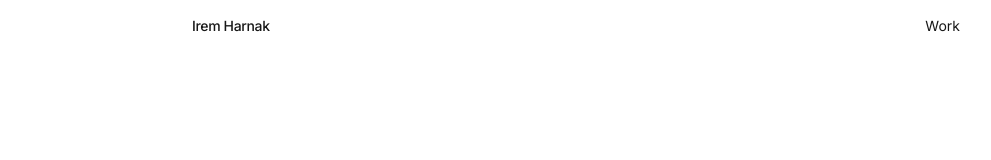
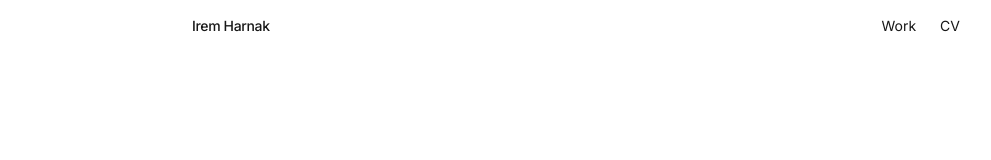
Before and after one commit to iremharnak/portfolio-2026, a Next.js app: page / in a window 1280 px wide. Shown: the top 160 px of the page, without its empty margins (64-1055 px from the left). Built offline with nearby package versions, Linux system fonts and the light colour scheme; a web font is replaced by a local one.

Commit message:
added CV link to the nav

```diff
--- a/src/components/Nav.tsx
+++ b/src/components/Nav.tsx
@@ -13,12 +13,22 @@
         >
           Irem Harnak
         </Link>
+        <div className="flex items-center gap-6">
           <Link
             href="/#work"
             className="text-sm text-neutral-500 hover:text-neutral-900 transition-colors duration-200"
           >
             Work
           </Link>
+          <a
+            href="https://docs.google.com/document/d/14NH6yV_4lWmrw7l8mhn485-60t6eUiA9BkNHR-vdAk0/edit?usp=sharing"
+            target="_blank"
+            rel="noopener noreferrer"
+            className="text-sm text-neutral-500 hover:text-neutral-900 transition-colors duration-200"
+          >
+            CV
+          </a>
+        </div>
       </div>
     </nav>
   );
```
Lines whose indentation alone changed are shown as unchanged.
